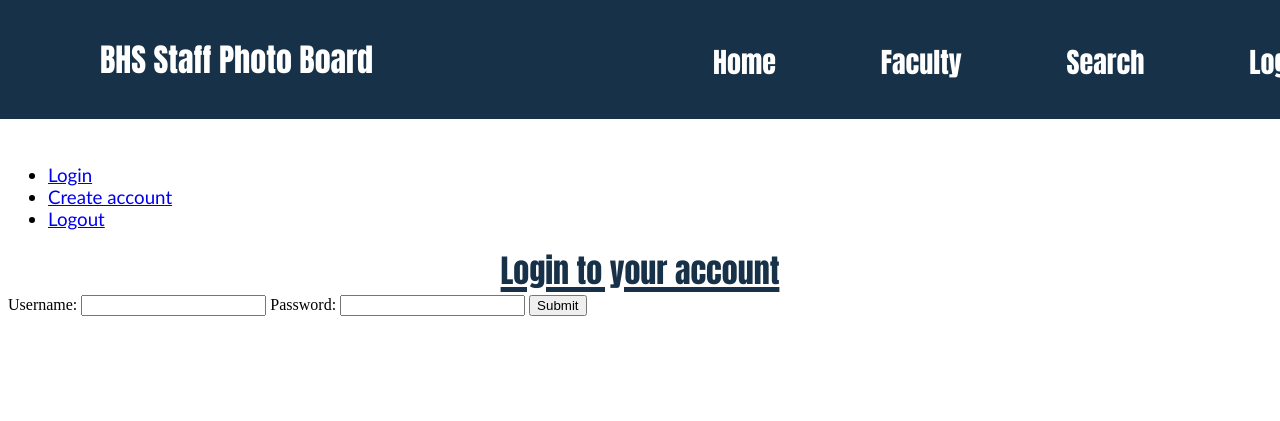
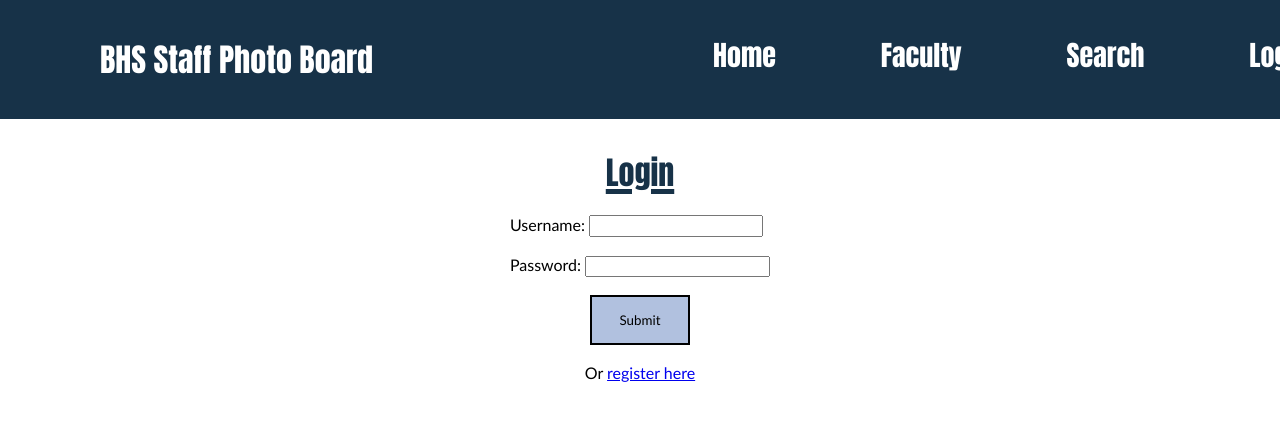
Before and after one commit to IsaacYao20036/DT_photoboard, a Flask app: page /login in a window 1280 px wide. Shown: the top 421 px of the page. Run offline with Flask 3, Linux system fonts and the light colour scheme.

Commit message:
styled login and edit pg + other small changes

```diff
--- a/app/routes.py
+++ b/app/routes.py
@@ -197,7 +197,7 @@ def login():
 @app.route('/logout')
 def logout():
     logout_user()
-    return redirect(url_for('home'))
+    return redirect(url_for('login'))
 
 
 if __name__ == '__main__':
--- a/app/static/css/style.css
+++ b/app/static/css/style.css
@@ -26,6 +26,7 @@ p {
 
 /* Dropdown Button */
 .dropbtn {
+    width: fit-content;
     background-color: #173248;
     color: white;
     font-family: Impact, Haettenschweiler, 'Arial Narrow Bold', sans-serif;
@@ -115,7 +116,6 @@ header {
     margin: 35px 0px;
     text-align: left;
     text-decoration: none;
-    font-family: Impact, Haettenschweiler, 'Arial Narrow Bold', sans-serif;
     color: white;
 }
 
@@ -127,11 +127,12 @@ header {
 nav {
     float: inline-start;
     display: inline;
-    margin-top: 25px;
     margin-left: 300px;
 }
 
 #navList {
+    margin-top: 30px;
+    margin-bottom: 0;
     list-style-type: none;
 }
 
@@ -176,15 +177,19 @@ img {
     text-align: center;
 }
 
-.backBtn {
-    position: relative;
-    bottom: 50px;
+button {
     height: 50px;
     width: 100px;
     border-style: solid;
     background-color: #b1c1df;
     font-family: 'Trebuchet MS', 'Lucida Sans Unicode', 'Lucida Grande', 'Lucida Sans', Arial, sans-serif;
 }
+
+.backBtn {
+    position: relative;
+    bottom: 50px;
+}
+
 
 /* **** */
 /* HOME */
@@ -296,14 +301,6 @@ img {
     margin-bottom: 50px;
 }
 
-a button {
-    height: 50px;
-    width: 100px;
-    border-style: solid;
-    background-color: #b1c1df;
-    font-family: 'Trebuchet MS', 'Lucida Sans Unicode', 'Lucida Grande', 'Lucida Sans', Arial, sans-serif;
-}
-
 
 /* ******* */
 /* FACULTY */
@@ -379,3 +376,43 @@ ul li {
     font-size: 1.17em;
     font-family: 'Trebuchet MS', 'Lucida Sans Unicode', 'Lucida Grande', 'Lucida Sans', Arial, sans-serif;
 }
+
+
+/* ***** */
+/* LOGIN */
+/* ***** */
+
+label {
+    font-family: 'Trebuchet MS', 'Lucida Sans Unicode', 'Lucida Grande', 'Lucida Sans', Arial, sans-serif;
+}
+
+input[type='text'] {
+    font-family: 'Trebuchet MS', 'Lucida Sans Unicode', 'Lucida Grande', 'Lucida Sans', Arial, sans-serif;
+}
+
+
+/* **** */
+/* EDIT */
+/* **** */
+
+form {
+    margin: auto;
+    width: fit-content;
+}
+
+input[type='file']::file-selector-button {
+    height: 50px;
+    width: 100px;
+    border-style: solid;
+    background-color: #b1c1df;
+    font-family: 'Trebuchet MS', 'Lucida Sans Unicode', 'Lucida Grande', 'Lucida Sans', Arial, sans-serif;
+}
+
+#loginBtn {
+    display: block;
+    margin: 0 auto;
+}
+#registerLink {
+    margin: auto;
+    width: fit-content;
+}
--- a/app/templates/login.html
+++ b/app/templates/login.html
@@ -1,19 +1,29 @@
 {% extends 'layout.html' %}
 {% block content %}
 
-<ul>
-    <li><a href="/login">Login</a></li>
-    <li><a href="/register">Create account</a></li>
-    <li><a href="/logout">Logout</a></li>
-</ul>
+<h1>Login</h1>
+<br>
 
-<h1>Login to your account</h1>
 <form action="#" method="post">
+
     <label for="username">Username:</label>
-    <input type="text" name="username" />
+    <input type="text" name="username" required>
+
+    <br>
+    <br>
+
     <label for="password">Password:</label>
-    <input type="password" name="password" />
-    <button type="submit">Submit</button>
+    <input type="password" name="password" required>
+
+    <br>
+    <br>
+
+    <button type="submit" id="loginBtn">Submit</button>
+
 </form>
+<br>
+
+<p id="registerLink">Or <a href="/register">register here</a></p>
+
 
 {% endblock %}
--- a/app/templates/nav.html
+++ b/app/templates/nav.html
@@ -17,7 +17,11 @@
         <a href="/search">Search</a>
     </li>
     <li>
-        <a href="/login">Login</a>
+        {% if current_user.is_authenticated %}
+            <a href="/logout">Logout</a>
+        {% else %}
+            <a href="/login">Login</a>
+        {% endif %}
     </li>
 </ul>
 
```
Also changed, not shown: app/templates/edit.html (+15 -9 lines).
